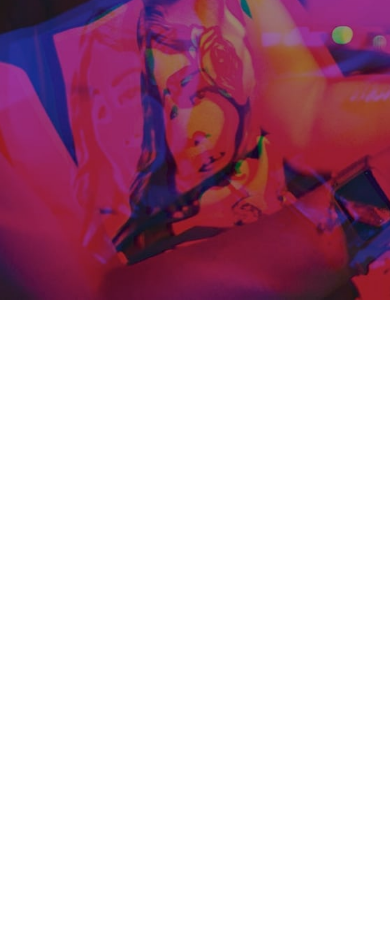
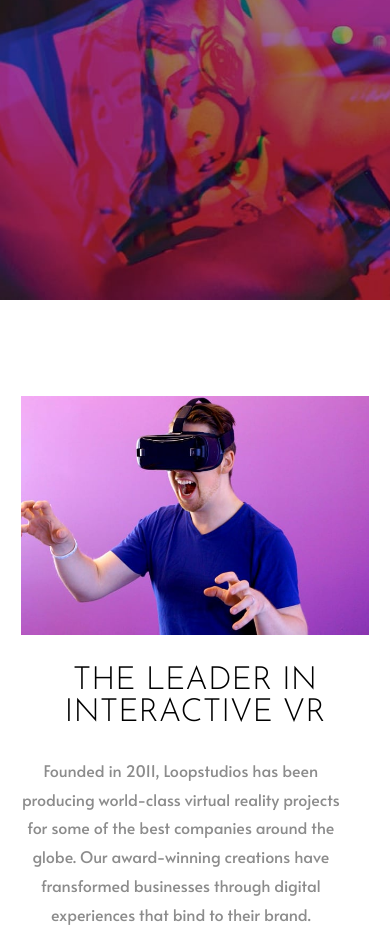
Before and after one commit to Dr0pyyyy/Loopstudios-landing-page, a plain HTML site: page index.html in a window 390 px wide. Shown: the part 608-1553 px from the top of the page. Before the commit the page ends 908 px from the top, so only its background shows below. Drawn offline with Linux system fonts and the light colour scheme.

Commit message:
First "VR Section" mobile design done

```diff
--- /dev/null
+++ b/_vr.scss
@@ -0,0 +1,20 @@
+.vr{
+    padding: 0rem 1.3rem;
+    padding-top: 6rem;
+    text-align: center;
+
+    img{
+        width: 100%;
+    }
+
+    h2{
+        font-weight: 300;
+        font-size: 2rem;
+    }
+
+    p{
+        color: hsl(0, 0%, 55%);
+        width: 20rem;
+        line-height: 1.8;
+    }
+}
--- a/general.scss
+++ b/general.scss
@@ -1,4 +1,5 @@
 @import "./header";
+@import "./vr";
 
 html {
     font-family: "Alata", sans-serif;
@@ -22,4 +23,9 @@ body {
     ul{
         list-style: none;
     }
+
+    main{
+        display: flex;
+        justify-content: center;
+    }
 }
--- a/header.js
+++ b/header.js
@@ -9,11 +9,9 @@ hamburgerIcon.addEventListener("click", function () {
         nav.style.display = "none";
         header.style.backgroundImage = "url(\"./images/mobile/image-hero.jpg\")";
         headerContent.style.display = "block";
-        console.log("Seeting nav to display: none")
     } else {
         nav.style.display = "block";
         header.style.backgroundImage = "none";
         headerContent.style.display = "none";
-        console.log("Seeting nav to display: block")
     }
 });
--- a/index.html
+++ b/index.html
@@ -1,5 +1,6 @@
 <!DOCTYPE html>
 <html lang="en">
+
 <head>
   <meta charset="UTF-8" />
   <meta http-equiv="X-UA-Compatible" content="IE=edge" />
@@ -7,12 +8,11 @@
   <title>Loopstudios Landing Page</title>
   <link rel="preconnect" href="https://fonts.googleapis.com" />
   <link rel="preconnect" href="https://fonts.gstatic.com" crossorigin />
-    <link
-      href="https://fonts.googleapis.com/css2?family=Alata&family=Josefin+Sans:wght@300&display=swap"
-      rel="stylesheet"
-    />
+  <link href="https://fonts.googleapis.com/css2?family=Alata&family=Josefin+Sans:wght@300&display=swap"
+    rel="stylesheet" />
   <link rel="stylesheet" href="./general.css" />
 </head>
+
 <body>
   <header>
     <!--Hamburger menu-->
@@ -21,8 +21,8 @@
       <a class="hamburger-icon" href="#">
         <div class="line line1"></div>
         <div class="line line2"></div>
-          <div class="line line3"></div
-        ></a>
+        <div class="line line3"></div>
+      </a>
     </div>
 
     <!--Navigation menu-->
@@ -41,6 +41,20 @@
       <h1>IMMERSIVE EXPERIENCES THAT DELIVER</h1>
     </div>
   </header>
+  <main>
+    <section class="vr">
+      <img src="./images/mobile/image-interactive.jpg" alt="interactive leader image">
+      <article>
+        <h2>THE LEADER IN INTERACTIVE VR</h2>
+        <p>
+          Founded in 2011, Loopstudios has been producing world-class virtual reality projects for some of the best
+          companies around the globe. Our award-winning creations have fransformed businesses through digital
+          experiences that bind to their brand.
+        </p>
+      </article>
+    </section>
+  </main>
 </body>
 <script src="./header.js"></script>
+
 </html>
```
Also changed, not shown: general.css, 1 other file. Lines whose indentation alone changed are shown as unchanged.
